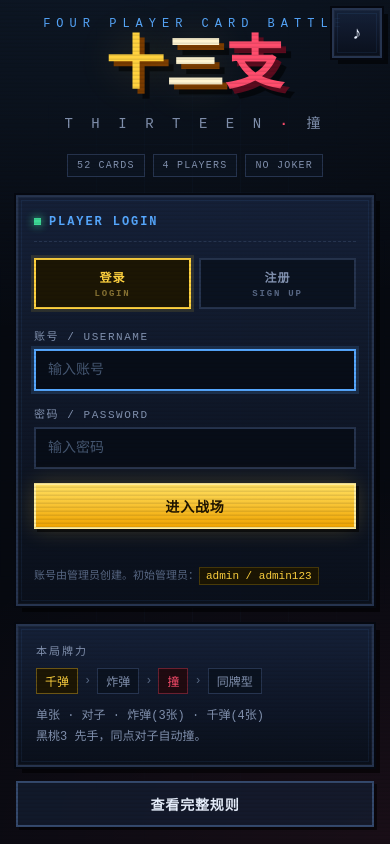
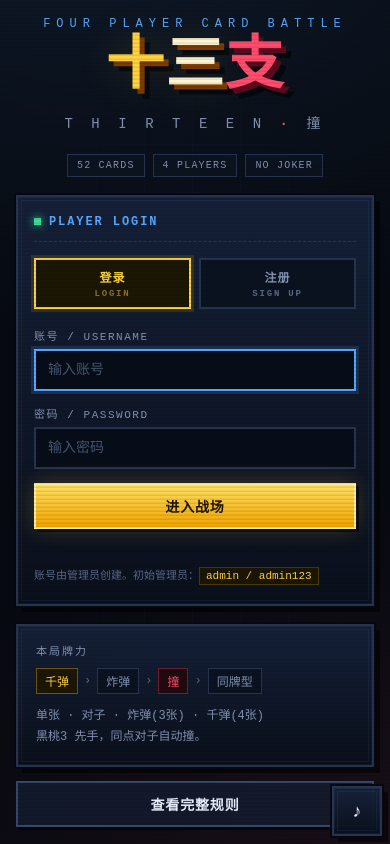
Before and after one commit to QQxiaobian/shisanzhi, a website: page public/index.html in a window 390 px wide. Drawn offline with nearby package versions, Linux system fonts and the light colour scheme; no server answers.

Commit message:
fix: 音乐图标移到右下角，避免遮挡离开按钮
- audio-panel 从 top:14px 改为 bottom:14px
- 面板展开方向改为向上（flex-direction: column-reverse）
- 静态资源版本升至 v=11

```diff
--- a/public/css/style.css
+++ b/public/css/style.css
@@ -1226,11 +1226,15 @@ body {
 /* ===================== 音乐 / 音效面板 ===================== */
 .audio-panel {
   position: fixed;
-  top: 14px;
+  bottom: 14px;
   right: 14px;
   z-index: 1000;
   padding: 6px;
   width: auto;
+  display: flex;
+  flex-direction: column-reverse;
+  align-items: flex-end;
+  gap: 6px;
 }
 .audio-toggle {
   width: 34px;
@@ -1248,7 +1252,6 @@ body {
 .audio-toggle:hover { border-color: var(--accent); }
 .audio-toggle.off #audio-icon { opacity: 0.35; }
 .audio-body {
-  margin-top: 6px;
   padding: 8px 10px;
   min-width: 200px;
   background: var(--panel-bg);
@@ -1272,6 +1275,6 @@ body {
 .audio-row .btn { min-width: 40px; padding: 2px 6px; font-size: 11px; }
 
 @media (max-width: 768px) {
-  .audio-panel { top: 8px; right: 8px; }
+  .audio-panel { bottom: 8px; right: 8px; }
   .audio-body { min-width: 170px; }
 }
--- a/public/index.html
+++ b/public/index.html
@@ -5,7 +5,7 @@
   <meta name="viewport" content="width=device-width, initial-scale=1.0, maximum-scale=1.0, user-scalable=no" />
   <meta name="theme-color" content="#070a10" />
   <title>十三支 · THIRTEEN | 四人联机扑克</title>
-  <link rel="stylesheet" href="/css/style.css?v=10" />
+  <link rel="stylesheet" href="/css/style.css?v=11" />
 </head>
 <body>
   <div class="bg-grid" aria-hidden="true"></div>
```
